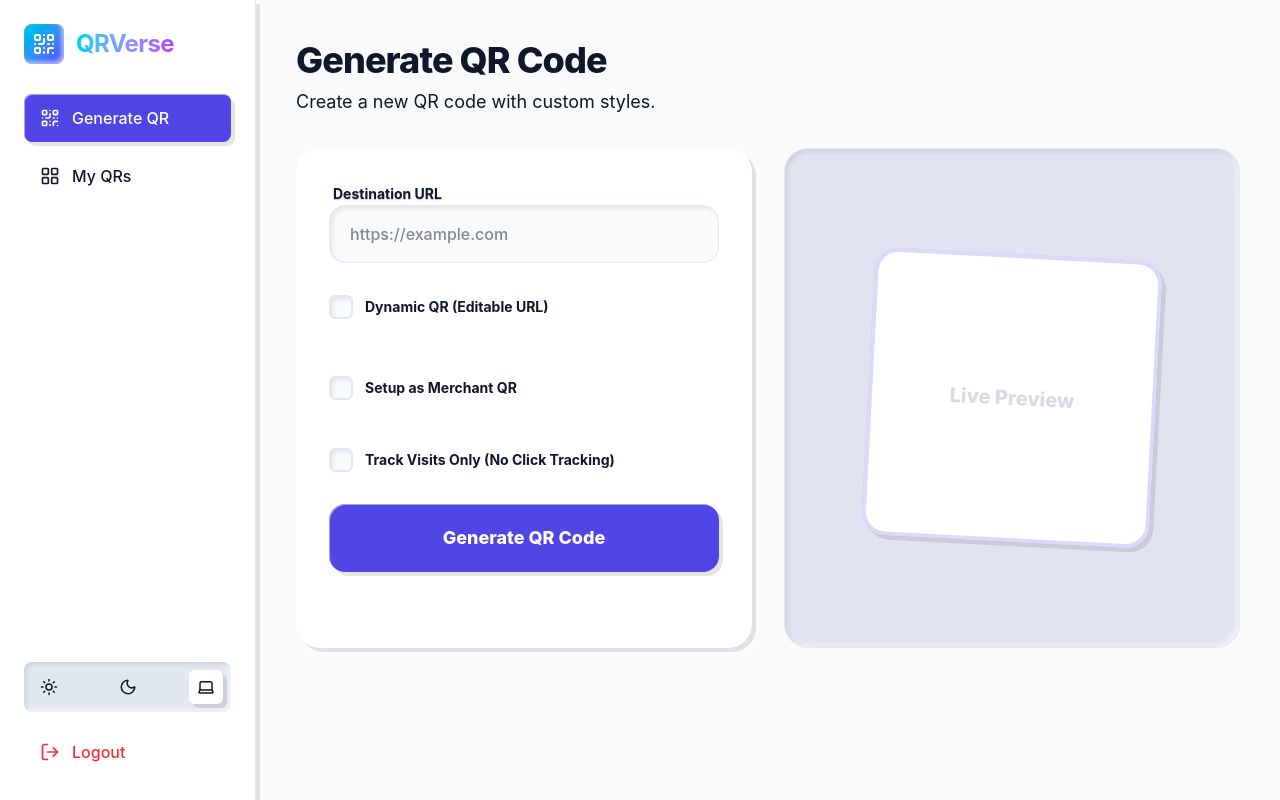
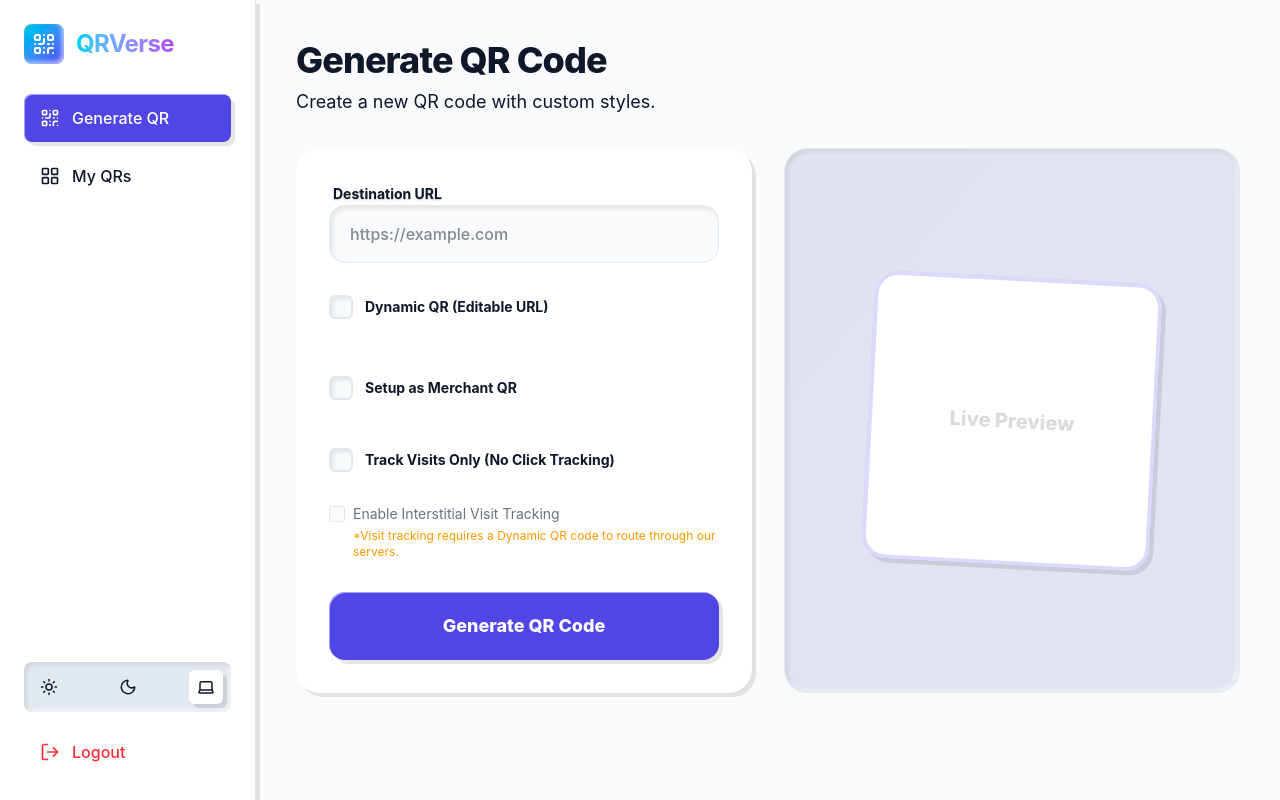
Before and after one commit to kannan2004-cre/qrverse, a React (Vite) app: page /dashboard/generate in a window 1280 px wide. Built offline with nearby package versions, Linux system fonts and the light colour scheme; no server answers; sample sign-in values are in the browser's storage.

Commit message:
Refine Enable Visit Tracking checkbox UI with dynamic/static logic

```diff
--- a/src/pages/GeneratePage.jsx
+++ b/src/pages/GeneratePage.jsx
@@ -193,25 +193,36 @@ export function GeneratePage() {
                         )}
                     </div>
 
-                    {isDynamicQR && (
-                        <div className="space-y-4">
-                            <label className="flex items-center gap-3 cursor-pointer group">
-                                <div className="relative flex items-center justify-center w-6 h-6">
-                                    <input
-                                        type="checkbox"
-                                        checked={trackVisits}
-                                        onChange={(e) => setTrackVisits(e.target.checked)}
-                                        className="peer appearance-none w-6 h-6 bg-background border-2 border-border rounded-md shadow-inner-3d checked:bg-primary checked:border-primary transition-all cursor-pointer"
-                                    />
-                                    <Check className="absolute w-4 h-4 text-primary-foreground opacity-0 peer-checked:opacity-100 pointer-events-none transition-opacity" strokeWidth={3} />
-                                </div>
-                                <span className="font-bold text-sm select-none group-hover:text-primary transition-colors">Enable Visit Tracking</span>
+                    <div className="mt-4 flex flex-col space-y-1">
+                        <div className="flex items-center space-x-2">
+                            <input
+                                type="checkbox"
+                                id="trackVisits"
+                                checked={isDynamicQR ? trackVisits : false}
+                                disabled={!isDynamicQR}
+                                onChange={(e) => setTrackVisits(e.target.checked)}
+                                className="w-4 h-4 text-indigo-600 bg-gray-800 border-gray-600 rounded focus:ring-indigo-500 disabled:opacity-50 disabled:cursor-not-allowed"
+                            />
+                            <label
+                                htmlFor="trackVisits"
+                                className={`text-sm ${isDynamicQR ? 'text-gray-300' : 'text-gray-500'}`}
+                            >
+                                Enable Interstitial Visit Tracking
                             </label>
-                            <p className="text-sm text-secondary-foreground pl-9">
-                                Shows a brief redirect screen to users to log analytics.
+                        </div>
+
+                        {/* Helper text explaining the limitation */}
+                        {!isDynamicQR && (
+                            <p className="text-xs text-amber-500 ml-6">
+                                *Visit tracking requires a Dynamic QR code to route through our servers.
                             </p>
-                        </div>
-                    )}
+                        )}
+                        {isDynamicQR && (
+                            <p className="text-xs text-gray-500 ml-6">
+                                Shows a brief 1.5s redirect screen to log accurate analytics.
+                            </p>
+                        )}
+                    </div>
 
                     <button
                         onClick={handleGenerate}
```
